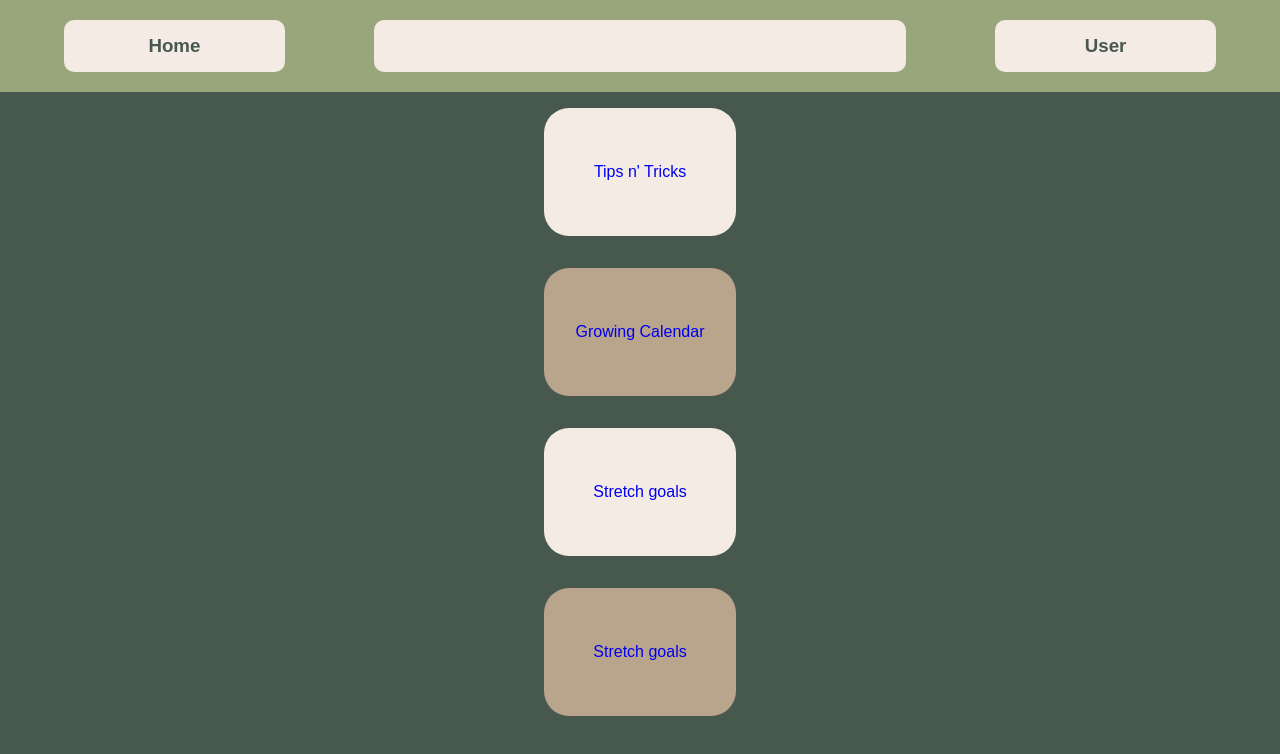
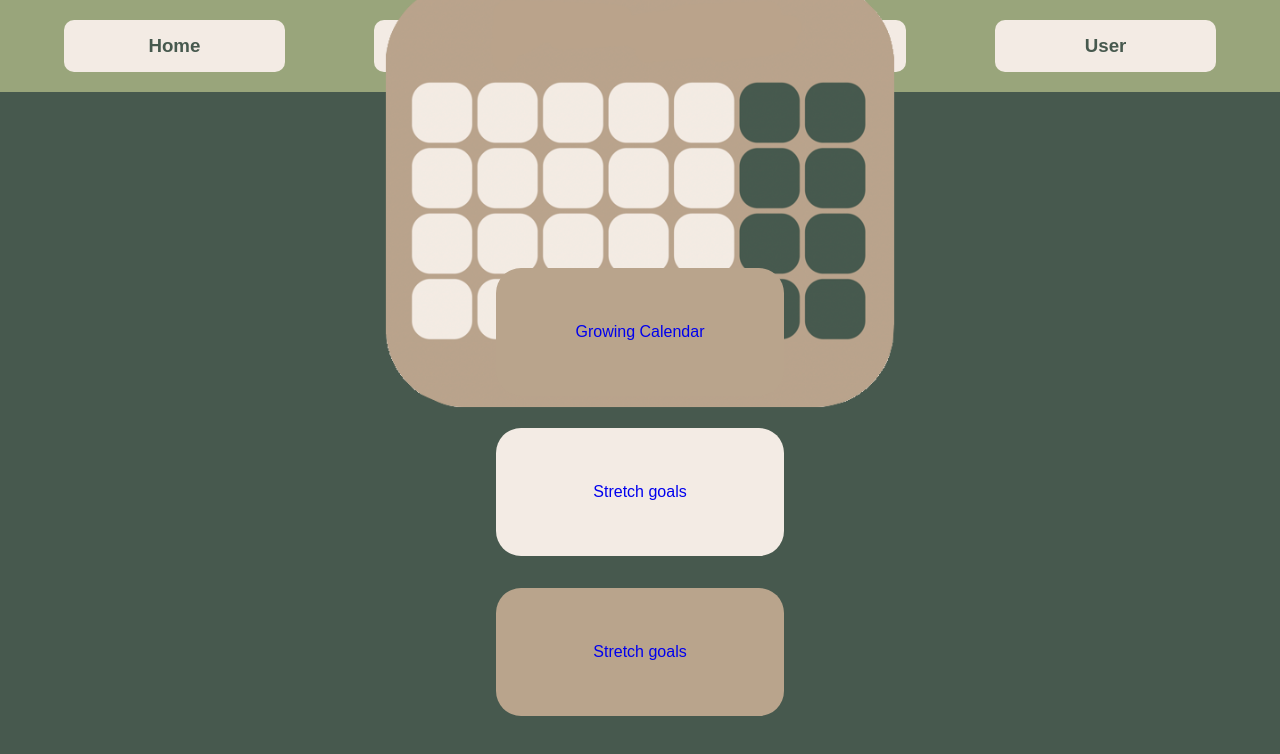
Before and after one commit to pathirny/HarvestHub, a Next.js app in the folder harvesthub/: page / in a window 1280 px wide. Shown: the top 754 px of the page. Built offline with nearby package versions, Linux system fonts and the light colour scheme; no server answers; a web font is replaced by a local one.

Commit message:
tile button design

```diff
--- a/harvesthub/app/globals.css
+++ b/harvesthub/app/globals.css
@@ -224,10 +224,10 @@ a {
 
 /* calendar */
 
-/* Main Page */
+/* Home Page */
 
 .link-container {
-  width: 12rem;
+  width: 18rem;
   height: 8rem;
   margin: 1rem;
   border-radius: 25px;
--- a/harvesthub/app/page.tsx
+++ b/harvesthub/app/page.tsx
@@ -27,7 +27,16 @@ export default async function Index() {
       <Header />
       <div className="homepage-box">
         <div className="link-container">
-          <Link href="./TipsnTricks">Tips n' Tricks</Link>
+          <Link href="./TipsnTricks">
+            <div>
+              <p>Tips n' Tricks</p>
+              <img
+                src="/assets/brMonth.png"
+                style={{ width: "40vw", height: "auto" }}
+                alt="tipsntricks"
+              />
+            </div>
+          </Link>
         </div>
         <div className="link-container">
           <Link href="./Calendar">Growing Calendar</Link>
```
